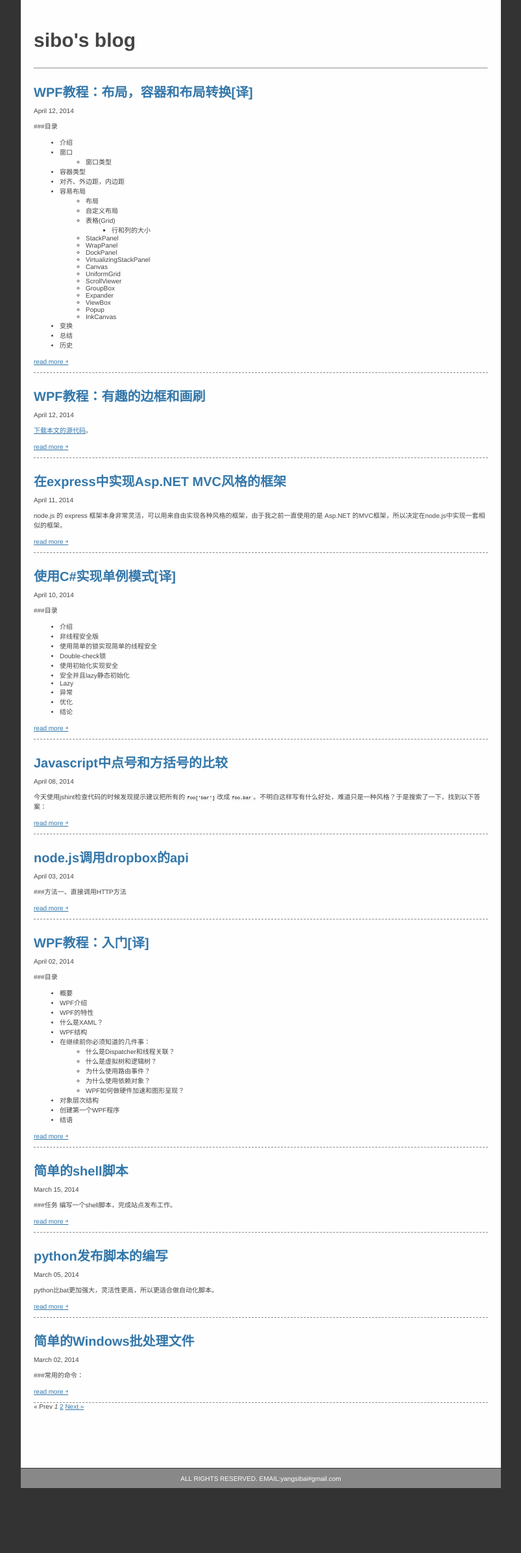
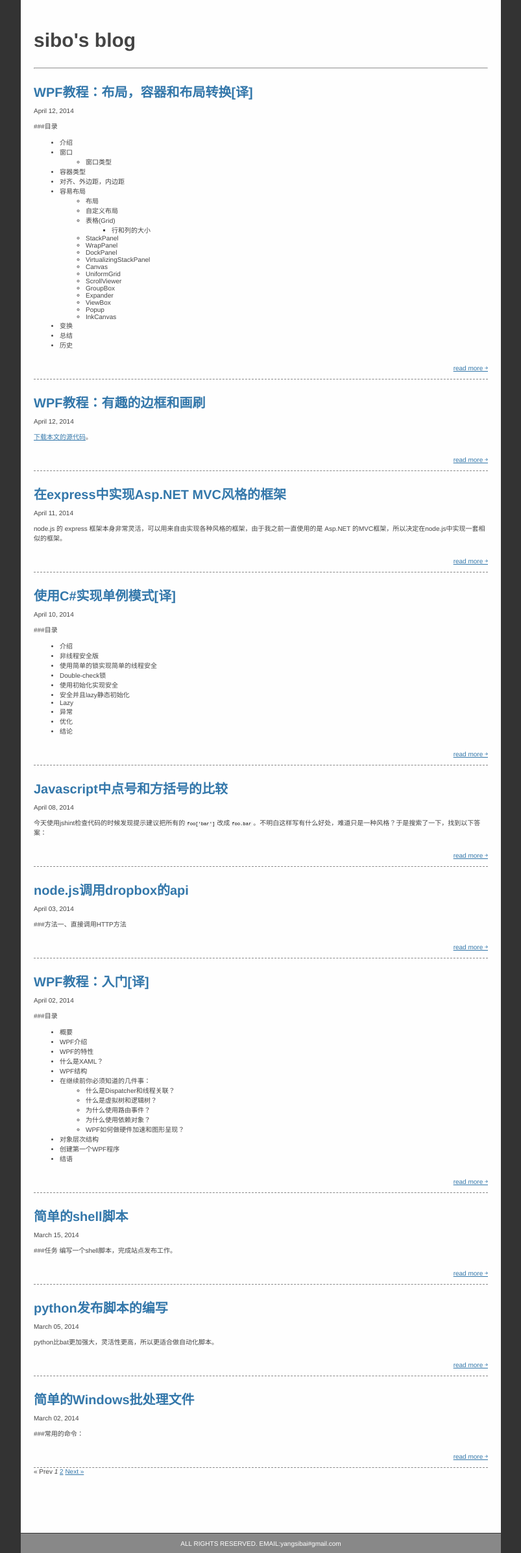
Before and after one commit to osrpt/osrpt.github.com, a Jekyll site: the page built from index.html, in a window 1280 px wide. Shown: the whole page at 65% size, without its empty margins (238-1041 px from the left). Built offline with Jekyll 4.4.1, drawn with Linux system fonts in a browser that asks for light colours; Markdown is read by kramdown in place of the engine named in the settings; the list of posts is cut into pages by our own code; before the commit the page ends 2290 px from its top, so only the background shows below that.

Commit message:
make read more float right

```diff
--- a/css/default.css
+++ b/css/default.css
@@ -246,37 +246,33 @@ pre, code, kbd, samp {
 pre {
     border:1px solid #333;
 }
-
-.home .title{
+.clear {
+    clear:both;
+}
+.home .title {
     font-size: 3em;
 }
-
-.home .blog{
+.home .blog {
     margin-bottom: 100px;
 }
-
-.home .post{
+.home .post {
     padding-bottom: 1em;
     border-bottom: 1px dashed #888;
 }
-
 .home .post h3 {
     font-size:2em;
     margin:1em 0 0.2em;
 }
-
 .home .post h3 a {
     text-decoration: none;
 }
-
-.home .post .postTime{
+.home .post .postTime {
     margin-bottom: 1em;
 }
-
-.home .post .read_more{
+.home .post .read_more {
     margin:1em 0 0;
+    float:right;
 }
-
 .home .footer {
     position:absolute;
     bottom: 0;
@@ -288,7 +284,6 @@ pre {
     width: 100%;
     margin:30px -2em 0;
 }
-
 .article .nav {
     margin-bottom: 1.5em;
     font-size: 1.5em;
--- a/index.html
+++ b/index.html
@@ -16,6 +16,7 @@ title: sibo's blog
 					{{ post.excerpt  }}
 				</div>
 				<p class="read_more"><a href="{{ post.url }}">read more &#65515;</a></p>
+				<p class="clear"></p>
 			</div>
 		{% endfor %}
 	</div>
```
